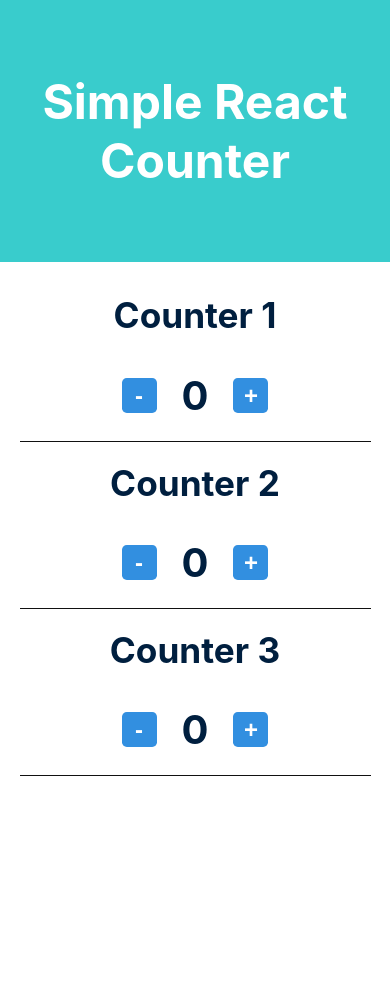
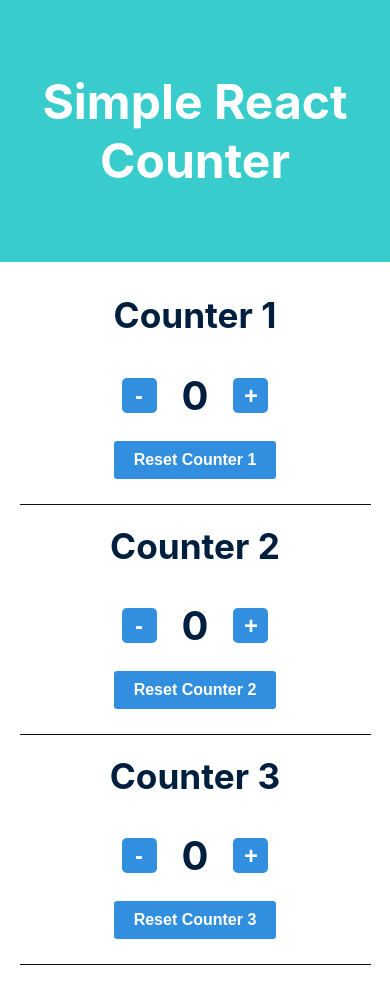
Before and after one commit to abuna1985/simple-react-counter, a React (Create React App) app: page / in a window 390 px wide. Before the commit the page ends 844 px from the top, so only its background shows below. Built offline with nearby package versions, Linux system fonts and the light colour scheme.

Commit message:
Added reset counter buttons and raised width for media query. removed unused svg

```diff
--- a/src/App.js
+++ b/src/App.js
@@ -11,6 +11,7 @@ function App() {
 
   const incrementCounter = (func, counter) => func(counter + 1);
   const decrementCounter = (func, counter) => func(counter - 1);
+  const setCounterToZero = (func) => func(0);
 
 
 
@@ -27,6 +28,7 @@ function App() {
             <Display testId="counter-one" counter={counterOne} />
             <Button testId="counter-one-button-up" handleClick={() => incrementCounter(setCounterOne, counterOne)}>+</Button>
           </div>
+          <Button type="reset" testId="counter-one-zero-button" isDisabled={!counterOne} handleClick={() => setCounterToZero(setCounterOne)}>Reset Counter 1</Button>
         </div>
         <div className={styles.counter}>
           <Title type="h2" text="Counter 2" />
@@ -35,6 +37,7 @@ function App() {
             <Display testId="counter-two" counter={counterTwo} />
             <Button testId="counter-two-button-up" handleClick={() => incrementCounter(setCounterTwo, counterTwo)}>+</Button>
           </div>
+          <Button type="reset" testId="counter-two-zero-button" isDisabled={!counterTwo} handleClick={() => setCounterToZero(setCounterTwo)}>Reset Counter 2</Button>
         </div>
         <div className={styles.counter}>
           <Title type="h2" text="Counter 3" />
@@ -43,6 +46,7 @@ function App() {
             <Display testId="counter-three" counter={counterThree} />
             <Button testId="counter-three-button-up" handleClick={() => incrementCounter(setCounterThree, counterThree)}>+</Button>
           </div>
+          <Button type="reset" testId="counter-three-zero-button" isDisabled={!counterThree} handleClick={() => setCounterToZero(setCounterThree)}>Reset Counter 3</Button>
         </div>
       </div>
     </>
--- a/src/App.module.css
+++ b/src/App.module.css
@@ -34,7 +34,7 @@
   padding-bottom: 15px;
 }
 
-@media (min-width: 680px) {
+@media (min-width: 700px) {
   .header {
     margin-bottom: 5em;
   }
```
Also changed, not shown: src/logo.svg (deleted).
